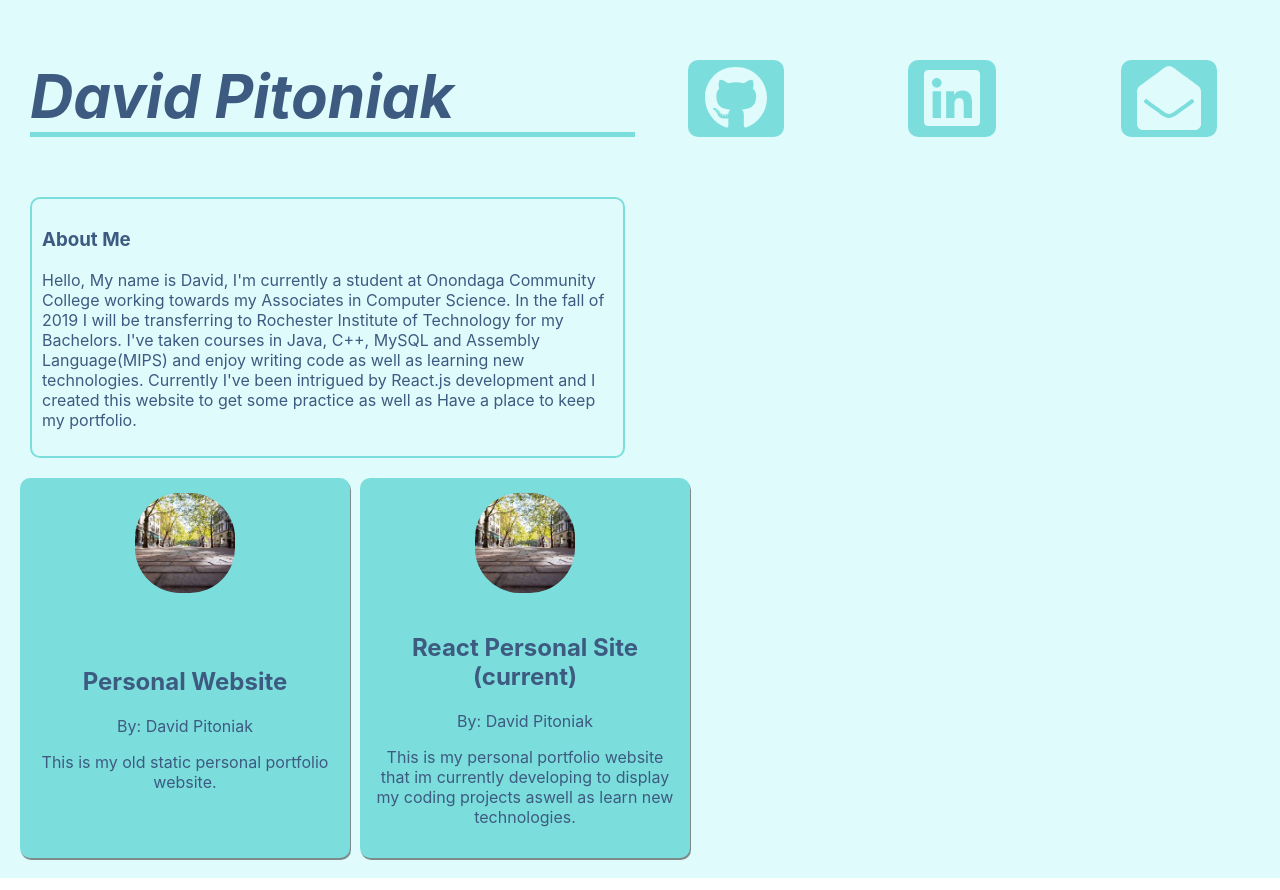
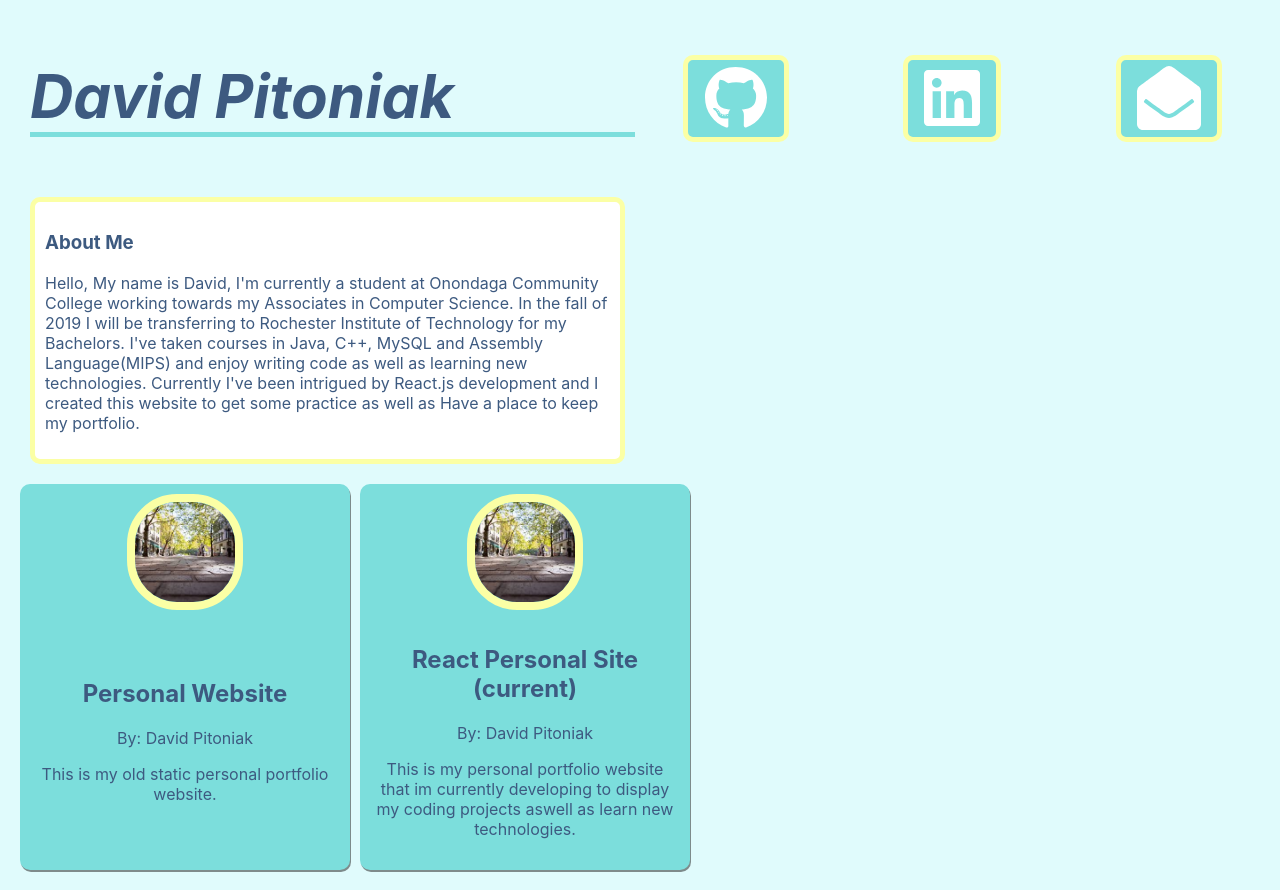
Before and after one commit to pitoniak32/ReactPortfolioSite, a React (Create React App) app: page / in a window 1280 px wide. Built offline with nearby package versions, Linux system fonts and the light colour scheme.

Commit message:
added new colors for borders after consulting a  professinal

```diff
--- a/src/App.css
+++ b/src/App.css
@@ -5,6 +5,7 @@
   --color-4: #4e5157;
   --color-5: #2e2f33;
   --color-6: rgb(126, 139, 139);
+  --color-7: #fbffa5;
 }
 
 .App {
@@ -14,6 +15,7 @@
   text-align: center;
   background: var(--color-3);
   padding: 20px;
+ /* background-image: radial-gradient(white, var(--color-7), var(--color-3));*/
 }
 
 .ws-title {
--- a/src/Blurb/Blurb.css
+++ b/src/Blurb/Blurb.css
@@ -5,12 +5,14 @@
     --color-4: #4e5157;
     --color-5: #2e2f33;
     --color-6: rgb(126, 139, 139);
+    --color-7: #FDFFC9;
 }
 
 .blurb {
+    background: white;
     margin: 10px;
     padding: 10px;
     text-align: left;
-    border: 2px solid var(--color-2);
+    border: 5px solid var(--color-7);
     border-radius: 10px;
 }
--- a/src/Nav/NavElement/NavElement.css
+++ b/src/Nav/NavElement/NavElement.css
@@ -4,12 +4,13 @@
 }
 
 .link {
-    color: var(--color-3);
+    color: white;
     background: var(--color-2);
     text-decoration: none;
     font-size: 4em;
     padding: 0px 16px 0px 16px;
     border-radius: 10px;
+    border: var(--color-7) solid 5px;
 }
 
 .link:hover {
--- a/src/ShowCase/ShowCaseElement/ShowCaseElement.css
+++ b/src/ShowCase/ShowCaseElement/ShowCaseElement.css
@@ -1,10 +1,3 @@
-:root {
-  --color-1: #3D5A80;
-  --color-2: #7CDEDC;
-  --color-6: rgb(126, 139, 139);
-
-}
-
 .sc-element {
     display: grid;
     padding: 10px;
@@ -32,8 +25,8 @@
 .sc-image{
     width: 100px;
     height: 100px;
+    border:var(--color-7) solid 8px;
     border-radius: 50px;
-    padding: 5px;
     display: block;
     margin-left: auto;
     margin-right: auto;
--- a/src/WebsiteTitle/WebsiteTitle.css
+++ b/src/WebsiteTitle/WebsiteTitle.css
@@ -5,6 +5,7 @@
   --color-4: #4e5157;
   --color-5: #2e2f33;
   --color-6: rgb(126, 139, 139);
+  --color-7: rgb(255,255,0);
 }
 
 .ws-title {
@@ -15,5 +16,5 @@
 }
 
 .title {
-    border-bottom: 5px solid #7CDEDC;
+    border-bottom: 5px solid var(--color-2);
 }
--- a/src/index.css
+++ b/src/index.css
@@ -1,6 +1,8 @@
 body {
   margin: 0;
   padding: 0;
+  width: 100%;
+  height: 100%;
   font-family: -apple-system, BlinkMacSystemFont, "Segoe UI", "Roboto", "Oxygen",
     "Ubuntu", "Cantarell", "Fira Sans", "Droid Sans", "Helvetica Neue",
     sans-serif;
```
